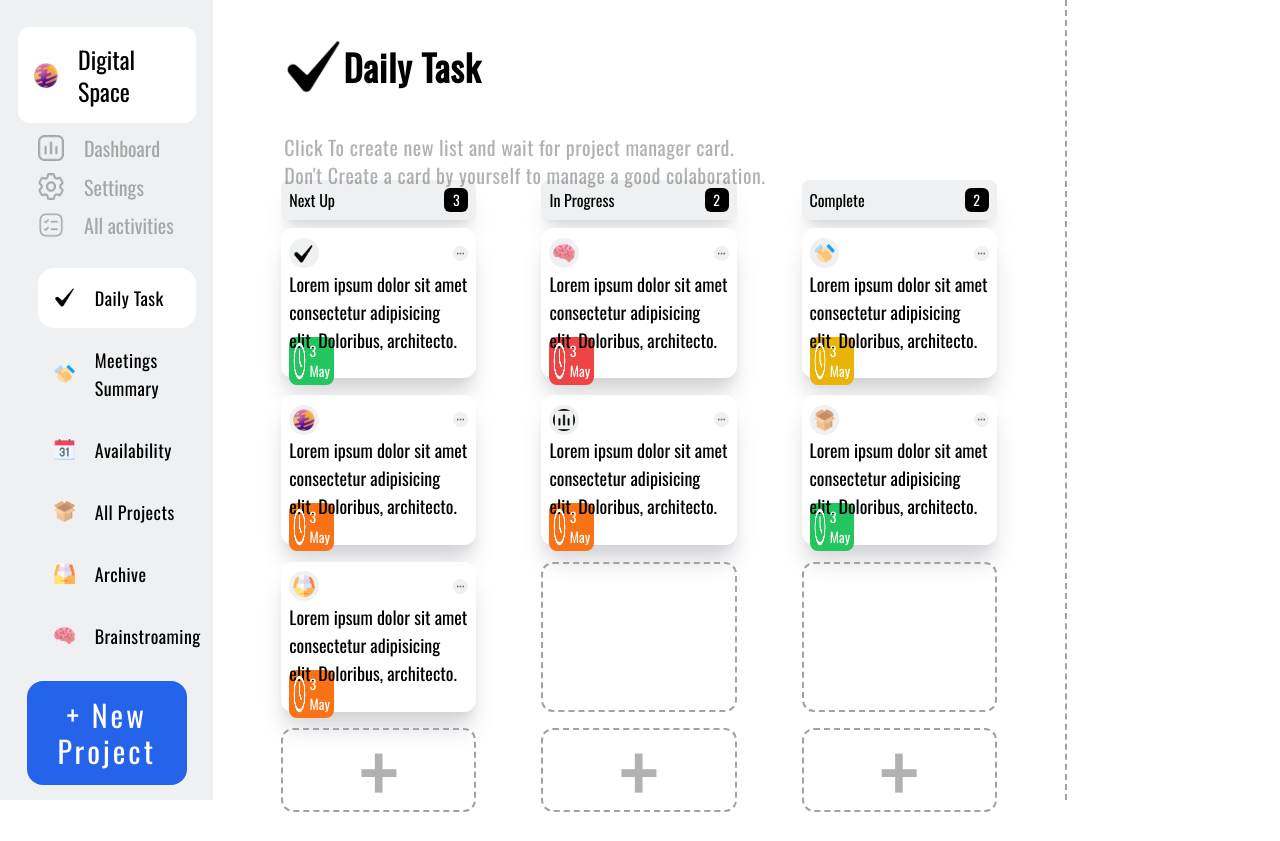
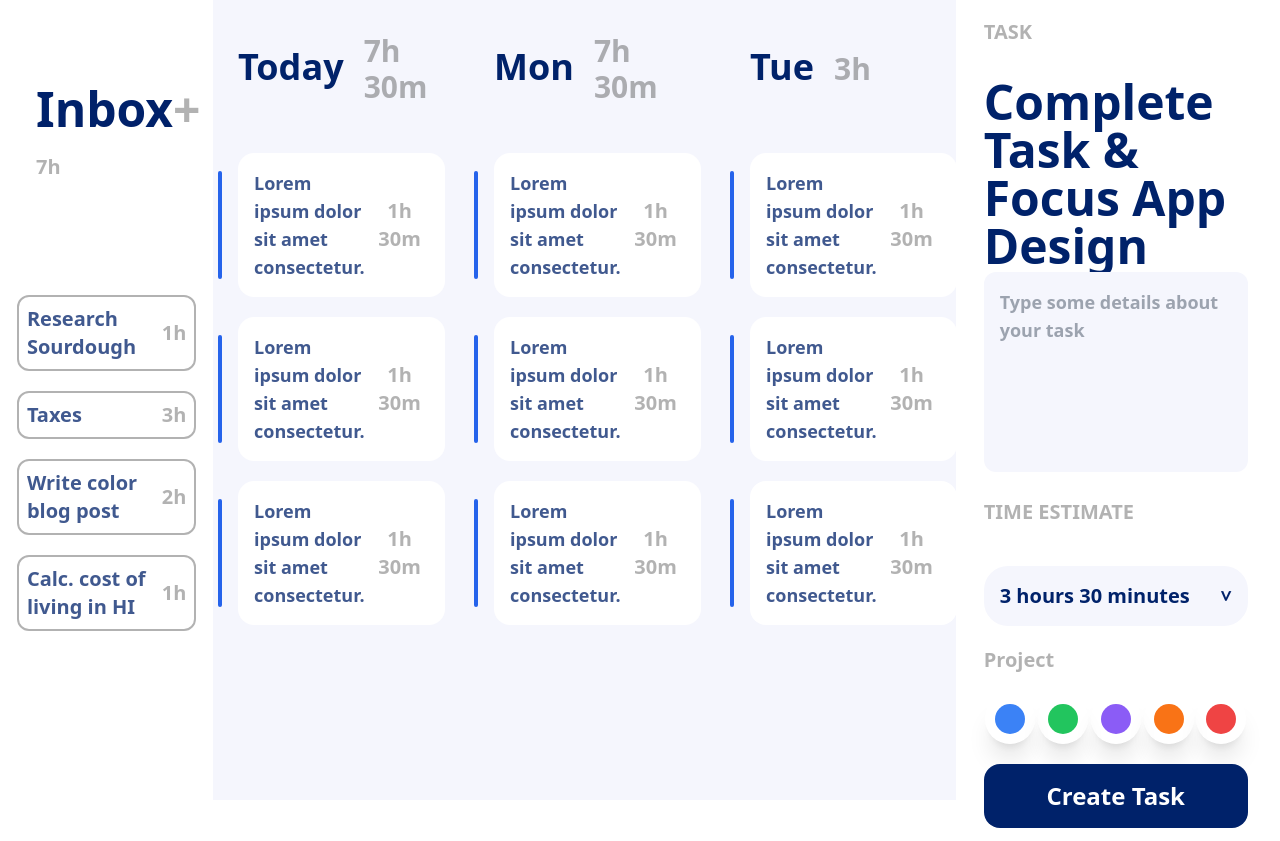
Before and after one commit to pietras333/productivity-app, a React (Create React App) app in the folder frontend/: page /board in a window 1280 px wide. Built offline with nearby package versions, Linux system fonts and the light colour scheme.

Commit message:
Redesigned board page

```diff
--- /dev/null
+++ b/frontend/src/components/Todo.js
@@ -0,0 +1,15 @@
+const todo = (provided) => {
+  const { color, paragraph, duration } = provided;
+
+  return (
+    <li className="w-full mt-5 relative p-4 font-bold text-xl bg-white rounded-2xl flex justify-between items-center">
+      <p className="w-2/3 text-lg text-[rgba(0,34,106,0.75)]">
+        Lorem ipsum dolor sit amet consectetur.
+      </p>
+      <span className="w-1/3 text-center text-[rgba(0,0,0,.3)]">1h 30m</span>
+      <span className="absolute h-3/4 border-l-4 border-blue-600 -left-5 rounded-2xl"></span>
+    </li>
+  );
+};
+
+export default todo;
--- a/frontend/src/index.css
+++ b/frontend/src/index.css
@@ -28,14 +28,6 @@
   clip-path: polygon(50% 0, 100% 38%, 81% 100%, 19% 100%, 0 38%);
 }
 
-* {
-  -ms-overflow-style: none; /* Internet Explorer 10+ */
-  scrollbar-width: none; /* Firefox */
-}
-::-webkit-scrollbar {
-  display: none; /* Safari and Chrome */
-}
-
 @media not all and (min-width: 640px) {
   html {
     scroll-snap-type: y none;
@@ -48,11 +40,8 @@ html {
 }
 
 #root {
-  display: flex;
-  align-items: center;
-  justify-content: space-between;
-  flex-flow: column nowrap;
-  font-family: monospace;
+  width: 100%;
+  height: 100%;
 }
 .gradienttext {
   background: #1fa2ff; /* fallback for old browsers */
--- a/frontend/src/pages/Board.js
+++ b/frontend/src/pages/Board.js
@@ -1,314 +1,174 @@
-import dashboard from "../assets/illustrations/icons/dashboard.png";
-import settings from "../assets/illustrations/icons/settings.png";
-import activities from "../assets/illustrations/icons/activities.png";
-import avatar from "../assets/illustrations/icons/planet-purple.webp";
-import box from "../assets/illustrations/icons/box.png";
-import handshake from "../assets/illustrations/icons/handshake.png";
-import checkmark from "../assets/illustrations/icons/checkmark.png";
-import brain from "../assets/illustrations/icons/brain.png";
-import calendar from "../assets/illustrations/icons/calendar.png";
-import folder from "../assets/illustrations/icons/folder.png";
-import more from "../assets/illustrations/icons/more.png";
-import clock from "../assets/illustrations/icons/clock.png";
+import Todo from "../components/Todo";
 
-const Board = () => {
+const board = () => {
   return (
-    <section className="w-screen h-screen flex font-Oswald">
-      <section className="w-2/12 h-full bg-[#EFF0F1]">
-        <section className="w-full h-2/6 ">
-          <nav className="w-full h-full flex justify-center items-center">
-            <ul className="w-5/6 h-5/6 flex flex-col justify-around items-center">
-              <li className="flex justify-between items-center bg-white rounded-xl p-4">
-                <img src={avatar} alt="user avatar" className="w-1/6" />
-                <h2 className="w-5/6 text-2xl ml-5">Digital Space</h2>
+    <section className="w-screen h-screen flex">
+      <section className="h-full w-2/12">
+        <header className="h-1/3 p-4 text-[#00216A] font-bold flex flex-col justify-center items-start">
+          <section className="text-5xl flex justify-between items-center w-full">
+            <h1 className="ml-5">Inbox </h1>
+            <h1 className="mr-5 text-[rgba(0,0,0,.3)]">+</h1>
+          </section>
+          <h2 className="text-xl ml-5 mt-5 text-[rgba(0,0,0,.3)]">7h</h2>
+        </header>
+        <nav className="h-2/3 flex justify-center items-center">
+          <ul className="w-11/12 h-full flex justify-start items-center flex-col p-2">
+            <li className="border-[rgba(0,0,0,.3)] mt-5 text-xl border-2 rounded-xl p-2 w-full flex justify-between items-center">
+              <h3 className="font-bold text-[rgba(0,34,106,0.75)]">
+                Research Sourdough
+              </h3>
+              <span className="font-bold text-[rgba(0,0,0,.3)]">1h</span>
             </li>
-              <li className="flex justify-between items-center ml-5 opacity-30 hover:cursor-pointer hover:opacity-100">
-                <img src={dashboard} alt="dashboard" className="w-1/6" />
-                <h2 className="w-5/6 text-xl ml-5">Dashboard</h2>
+            <li className="border-[rgba(0,0,0,.3)] mt-5  text-xl border-2 rounded-xl p-2 w-full flex justify-between items-center">
+              <h3 className="font-bold text-[rgba(0,34,106,0.75)]">Taxes</h3>
+              <span className="font-bold text-[rgba(0,0,0,.3)]">3h</span>
             </li>
-              <li className="flex justify-between items-center ml-5 opacity-30 hover:cursor-pointer hover:opacity-100">
-                <img src={settings} alt="settings" className="w-1/6" />
-                <h2 className="w-5/6 text-xl ml-5">Settings</h2>
+            <li className="border-[rgba(0,0,0,.3)] mt-5  text-xl border-2 rounded-xl p-2 w-full flex justify-between items-center">
+              <h3 className="font-bold text-[rgba(0,34,106,0.75)]">
+                Write color blog post
+              </h3>
+              <span className="font-bold text-[rgba(0,0,0,.3)]">2h</span>
             </li>
-              <li className="flex justify-between items-center ml-5 opacity-30 hover:cursor-pointer hover:opacity-100">
-                <img src={activities} alt="activities" className="w-1/6" />
-                <h2 className="w-5/6 text-xl ml-5">All activities</h2>
+            <li className="border-[rgba(0,0,0,.3)] mt-5 text-xl border-2 rounded-xl p-2 w-full flex justify-between items-center">
+              <h3 className="font-bold text-[rgba(0,34,106,0.75)]">
+                Calc. cost of living in HI
+              </h3>
+              <span className="font-bold text-[rgba(0,0,0,.3)]">1h</span>
             </li>
           </ul>
         </nav>
       </section>
-        <section className="w-full h-3/6 flex justify-center items-center">
-          <ul className="w-5/6 h-full text-lg tracking-wide flex flex-col justify-around items-center">
-            <li className="flex justify-between items-center ml-5 hover:cursor-pointer bg-white p-4 rounded-2xl">
-              <img src={checkmark} alt="checkmark" className="w-1/6" />
-              <h2 className="w-5/6 ml-5">Daily Task</h2>
+      <section className="bg-[#F5F6FD] h-full w-7/12 max-w-[58%] overflow-x-scroll">
+        <section className="w-screen h-full flex justify-between items-center">
+          <ul className="w-1/3 h-full ml-1 mr-1 flex flex-col justify-center items-center">
+            <header className="w-10/12 h-1/6 flex text-4xl font-bold justify-start items-center">
+              <h2 className="text-[rgba(0,34,106)]">Today</h2>
+              <span className="text-[rgba(0,0,0,.3)] text-3xl mt-1 ml-5">
+                7h 30m
+              </span>
+            </header>
+            <main className="w-10/12 h-5/6">
+              <ul className="w-full h-full flex flex-col justify-start items-center">
+                <Todo />
+                <Todo />
+                <Todo />
+              </ul>
+            </main>
+          </ul>
+          <ul className="w-1/3 h-full ml-1 mr-1 flex flex-col justify-center items-center">
+            <header className="w-10/12 h-1/6 flex text-4xl font-bold justify-start items-center">
+              <h2 className="text-[rgba(0,34,106)]">Mon</h2>
+              <span className="text-[rgba(0,0,0,.3)] text-3xl mt-1 ml-5">
+                7h 30m
+              </span>
+            </header>
+            <main className="w-10/12 h-5/6">
+              <ul className="w-full h-full flex flex-col justify-start items-center">
+                <Todo />
+                <Todo />
+                <Todo />
+              </ul>
+            </main>
+          </ul>
+          <ul className="w-1/3 h-full ml-1 mr-1 flex flex-col justify-center items-center">
+            <header className="w-10/12 h-1/6 flex text-4xl font-bold justify-start items-center">
+              <h2 className="text-[rgba(0,34,106)]">Tue</h2>
+              <span className="text-[rgba(0,0,0,.3)] text-3xl mt-1 ml-5">
+                3h
+              </span>
+            </header>
+            <main className="w-10/12 h-5/6">
+              <ul className="w-full h-full flex flex-col justify-start items-center">
+                <Todo />
+                <Todo />
+                <Todo />
+              </ul>
+            </main>
+          </ul>
+          <ul className="w-1/3 h-full ml-1 mr-1 flex flex-col justify-center items-center">
+            <header className="w-10/12 h-1/6 flex text-4xl font-bold justify-start items-center">
+              <h2 className="text-[rgba(0,34,106)]">Wed</h2>
+              <span className="text-[rgba(0,0,0,.3)] text-3xl mt-1 ml-5">
+                1h
+              </span>
+            </header>
+            <main className="w-10/12 h-5/6">
+              <ul className="w-full h-full flex flex-col justify-start items-center">
+                <Todo />
+                <Todo />
+                <Todo />
+              </ul>
+            </main>
+          </ul>
+          <ul className="w-1/3 h-full ml-1 mr-1 flex flex-col justify-center items-center">
+            <header className="w-10/12 h-1/6 flex text-4xl font-bold justify-start items-center">
+              <h2 className="text-[rgba(0,34,106)]">Thu</h2>
+              <span className="text-[rgba(0,0,0,.3)] text-3xl mt-1 ml-5">
+                30m
+              </span>
+            </header>
+            <main className="w-10/12 h-5/6">
+              <ul className="w-full h-full flex flex-col justify-start items-center">
+                <Todo />
+                <Todo />
+                <Todo />
+              </ul>
+            </main>
+          </ul>
+        </section>
+      </section>
+      <section className="h-full w-3/12 p-4 flex flex-col justify-center items-center">
+        <header className="w-11/12 h-1/3 flex flex-col justify-center items-start">
+          <h3 className="text-[rgba(0,0,0,.3)] text-xl font-bold">TASK</h3>
+          <h2 className="text-[rgb(0,34,106)] text-5xl font-bold mt-8">
+            Complete Task & Focus App Design
+          </h2>
+        </header>
+        <section className="h-2/3 w-11/12">
+          <textarea
+            name=""
+            id=""
+            cols="30"
+            rows="6"
+            className="w-full bg-[#F5F6FD] rounded-xl border-2-[#F5F6FD] p-4 text-lg font-bold resize-none"
+            placeholder="Type some details about your task"
+          />
+          <h3 className="font-bold mt-5 text-xl text-[rgba(0,0,0,.3)]">
+            TIME ESTIMATE
+          </h3>
+          <button className="w-full">
+            <section className="bg-[#F5F6FD] mt-10 rounded-3xl flex justify-between items-center p-4 text-xl font-bold text-[rgb(0,34,106)]">
+              <p>3 hours 30 minutes</p>
+              <span className="rotate-90">&gt;</span>
+            </section>
+          </button>
+          <h3 className="font-bold mt-5 text-xl text-[rgba(0,0,0,.3)]">
+            Project
+          </h3>
+          <ul className="w-full flex justify-around items-center mt-5">
+            <li className="w-[50px] h-[50px] rounded-[50%] shadow-xl flex justify-center items-center">
+              <span className="bg-blue-500 w-[30px] h-[30px] rounded-2xl"></span>
             </li>
-            <li className="flex justify-between items-center ml-5 hover:cursor-pointer bg-transparent p-4 rounded-2xl">
-              <img src={handshake} alt="handshake" className="w-1/6" />
-              <h2 className="w-5/6 ml-5">Meetings Summary</h2>
+            <li className="w-[50px] h-[50px] rounded-[50%] shadow-xl flex justify-center items-center">
+              <span className="bg-green-500 w-[30px] h-[30px] rounded-2xl"></span>
             </li>
-            <li className="flex justify-between items-center ml-5 hover:cursor-pointer bg-transparent p-4 rounded-2xl">
-              <img src={calendar} alt="calendar" className="w-1/6" />
-              <h2 className="w-5/6 ml-5">Availability</h2>
+            <li className="w-[50px] h-[50px] rounded-[50%] shadow-xl flex justify-center items-center">
+              <span className="bg-violet-500 w-[30px] h-[30px] rounded-2xl"></span>
             </li>
-            <li className="flex justify-between items-center ml-5 hover:cursor-pointer bg-transparent p-4 rounded-2xl">
-              <img src={box} alt="box" className="w-1/6" />
-              <h2 className="w-5/6 ml-5">All Projects</h2>
+            <li className="w-[50px] h-[50px] rounded-[50%] shadow-xl flex justify-center items-center">
+              <span className="bg-orange-500 w-[30px] h-[30px] rounded-2xl"></span>
             </li>
-            <li className="flex justify-between items-center ml-5 hover:cursor-pointer bg-transparent p-4 rounded-2xl">
-              <img src={folder} alt="folder" className="w-1/6" />
-              <h2 className="w-5/6 ml-5">Archive</h2>
-            </li>
-            <li className="flex justify-between items-center ml-5 hover:cursor-pointer bg-transparent p-4 rounded-2xl">
-              <img src={brain} alt="brain" className="w-1/6" />
-              <h2 className="w-5/6 ml-5">Brainstroaming</h2>
+            <li className="w-[50px] h-[50px] rounded-[50%] shadow-xl flex justify-center items-center">
+              <span className="bg-red-500 w-[30px] h-[30px] rounded-2xl"></span>
             </li>
           </ul>
-        </section>
-        <section className="w-full h-1/6 flex justify-center items-center">
-          <button className="text-3xl bg-blue-600 p-4 rounded-2xl w-3/4 text-white tracking-widest">
-            + New Project
+          <button className=" w-full p-4 rounded-2xl text-white font-bold text-2xl mt-5 bg-[rgb(0,34,106)]">
+            Create Task
           </button>
         </section>
       </section>
-      <section className="w-8/12 h-full border-r-2 border-dashed border-r-zinc-400">
-        <header className="w-full h-1/4 flex justify-center items-center">
-          <section className="w-10/12 h-full flex justify-start items-start flex-col">
-            <section className="w-full h-4/6 flex justify-start items-center">
-              <img src={checkmark} alt="checkmark" className="w-1/12" />
-              <h2 className="text-4xl font-bold tracking-wide">Daily Task</h2>
-            </section>
-            <section className="w-full h-2/6 text-xl opacity-30 tracking-wide">
-              <p>
-                Click <span></span> To create new list and wait for project
-                manager card.
-              </p>
-              <p>
-                Don't Create a card by yourself to manage a good colaboration.
-              </p>
-            </section>
-          </section>
-        </header>
-        <main className="w-full h-3/4 flex justify-center items-center flex-col">
-          <header className="w-11/12 h-[8%]">
-            <ul className="w-full h-full flex justify-around items-center">
-              <li className="bg-[#EFF0F1] w-1/4 flex p-2 justify-between rounded-lg shadow-xl">
-                Next Up
-                <span className="w-6 bg-black rounded-md text-white flex justify-center items-center text-sm">
-                  3
-                </span>
-              </li>
-              <li className="bg-[#EFF0F1] w-1/4 flex p-2 justify-between rounded-lg shadow-xl">
-                In Progress
-                <span className="w-6 bg-black rounded-md text-white flex justify-center items-center text-sm">
-                  2
-                </span>
-              </li>
-              <li className="bg-[#EFF0F1] w-1/4 flex p-2 justify-between rounded-lg shadow-xl">
-                Complete
-                <span className="w-6 bg-black rounded-md text-white flex justify-center items-center text-sm">
-                  2
-                </span>
-              </li>
-            </ul>
-          </header>
-          <section className="w-11/12 h-5/6 flex justify-around items-center">
-            <ul className="w-1/4 h-full flex flex-col justify-around items-stretch">
-              <li className="w-full h-[30%]">
-                <section className="w-full h-full bg-white p-2 shadow-xl rounded-xl shadow-zinc-300">
-                  <header className="w-full h-1/4 flex justify-between items-center">
-                    <img
-                      src={checkmark}
-                      alt="brain"
-                      className="w-2/12 p-1 bg-[#EFF0F1] rounded-2xl"
-                    />
-                    <img
-                      src={more}
-                      alt="brain"
-                      className="w-1/12 p-1 bg-[#EFF0F1] rounded-2xl"
-                    />
-                  </header>
-                  <main className="w-full h-2/4 text-black text-lg">
-                    Lorem ipsum dolor sit amet consectetur adipisicing elit.
-                    Doloribus, architecto.
-                  </main>
-                  <section className="w-full h-1/4">
-                    <section className="bg-green-500 text-white text-sm p-1 flex w-3/12 rounded-lg">
-                      <img src={clock} alt="clock" className="w-4/12 invert" />
-                      <h2 className="ml-1">3 May</h2>
-                    </section>
-                  </section>
-                </section>
-              </li>
-              <li className="w-full h-[30%]">
-                <section className="w-full h-full bg-white p-2 shadow-xl rounded-xl shadow-zinc-300">
-                  <header className="w-full h-1/4 flex justify-between items-center">
-                    <img
-                      src={avatar}
-                      alt="brain"
-                      className="w-2/12 p-1 bg-[#EFF0F1] rounded-2xl"
-                    />
-                    <img
-                      src={more}
-                      alt="brain"
-                      className="w-1/12 p-1 bg-[#EFF0F1] rounded-2xl"
-                    />
-                  </header>
-                  <main className="w-full h-2/4 text-black text-lg">
-                    Lorem ipsum dolor sit amet consectetur adipisicing elit.
-                    Doloribus, architecto.
-                  </main>
-                  <section className="bg-orange-500 text-white text-sm p-1 flex w-3/12 rounded-lg">
-                    <img src={clock} alt="clock" className="w-4/12 invert" />
-                    <h2 className="ml-1">3 May</h2>
-                  </section>
-                </section>
-              </li>
-              <li className="w-full h-[30%] ">
-                <section className="w-full h-full bg-white p-2 shadow-xl rounded-xl shadow-zinc-300">
-                  <header className="w-full h-1/4 flex justify-between items-center">
-                    <img
-                      src={folder}
-                      alt="brain"
-                      className="w-2/12 p-1 bg-[#EFF0F1] rounded-2xl"
-                    />
-                    <img
-                      src={more}
-                      alt="brain"
-                      className="w-1/12 p-1 bg-[#EFF0F1] rounded-2xl"
-                    />
-                  </header>
-                  <main className="w-full h-2/4 text-black text-lg">
-                    Lorem ipsum dolor sit amet consectetur adipisicing elit.
-                    Doloribus, architecto.
-                  </main>
-                  <section className="bg-orange-500 text-white text-sm p-1 flex w-3/12 rounded-lg">
-                    <img src={clock} alt="clock" className="w-4/12 invert" />
-                    <h2 className="ml-1">3 May</h2>
-                  </section>
-                </section>
-              </li>
-            </ul>
-            <ul className="w-1/4 h-full flex flex-col justify-around items-stretch">
-              <li className="w-full h-[30%] ">
-                <section className="w-full h-full bg-white p-2 shadow-xl rounded-xl shadow-zinc-300">
-                  <header className="w-full h-1/4 flex justify-between items-center">
-                    <img
-                      src={brain}
-                      alt="brain"
-                      className="w-2/12 p-1 bg-[#EFF0F1] rounded-2xl"
-                    />
-                    <img
-                      src={more}
-                      alt="brain"
-                      className="w-1/12 p-1 bg-[#EFF0F1] rounded-2xl"
-                    />
-                  </header>
-                  <main className="w-full h-2/4 text-black text-lg">
-                    Lorem ipsum dolor sit amet consectetur adipisicing elit.
-                    Doloribus, architecto.
-                  </main>
-                  <section className="bg-red-500 text-white text-sm p-1 flex w-3/12 rounded-lg">
-                    <img src={clock} alt="clock" className="w-4/12 invert" />
-                    <h2 className="ml-1">3 May</h2>
-                  </section>
-                </section>
-              </li>
-              <li className="w-full h-[30%] ">
-                <section className="w-full h-full bg-white p-2 shadow-xl rounded-xl shadow-zinc-300">
-                  <header className="w-full h-1/4 flex justify-between items-center">
-                    <img
-                      src={dashboard}
-                      alt="brain"
-                      className="w-2/12 p-1 bg-[#EFF0F1] rounded-2xl"
-                    />
-                    <img
-                      src={more}
-                      alt="brain"
-                      className="w-1/12 p-1 bg-[#EFF0F1] rounded-2xl"
-                    />
-                  </header>
-                  <main className="w-full h-2/4 text-black text-lg">
-                    Lorem ipsum dolor sit amet consectetur adipisicing elit.
-                    Doloribus, architecto.
-                  </main>
-                  <section className="bg-orange-500 text-white text-sm p-1 flex w-3/12 rounded-lg">
-                    <img src={clock} alt="clock" className="w-4/12 invert" />
-                    <h2 className="ml-1">3 May</h2>
-                  </section>
-                </section>
-              </li>
-              <li className="w-full h-[30%] border-dashed border-2 border-zinc-400 rounded-xl"></li>
-            </ul>
-            <ul className="w-1/4 h-full flex flex-col justify-around items-stretch">
-              <li className="w-full h-[30%] ">
-                <section className="w-full h-full bg-white p-2 shadow-xl rounded-xl shadow-zinc-300">
-                  <header className="w-full h-1/4 flex justify-between items-center">
-                    <img
-                      src={handshake}
-                      alt="brain"
-                      className="w-2/12 p-1 bg-[#EFF0F1] rounded-2xl"
-                    />
-                    <img
-                      src={more}
-                      alt="brain"
-                      className="w-1/12 p-1 bg-[#EFF0F1] rounded-2xl"
-                    />
-                  </header>
-                  <main className="w-full h-2/4 text-black text-lg">
-                    Lorem ipsum dolor sit amet consectetur adipisicing elit.
-                    Doloribus, architecto.
-                  </main>
-                  <section className="bg-yellow-500 text-white text-sm p-1 flex w-3/12 rounded-lg">
-                    <img src={clock} alt="clock" className="w-4/12 invert" />
-                    <h2 className="ml-1">3 May</h2>
-                  </section>
-                </section>
-              </li>
-              <li className="w-full h-[30%] ">
-                <section className="w-full h-full bg-white p-2 shadow-xl rounded-xl shadow-zinc-300">
-                  <header className="w-full h-1/4 flex justify-between items-center">
-                    <img
-                      src={box}
-                      alt="brain"
-                      className="w-2/12 p-1 bg-[#EFF0F1] rounded-2xl"
-                    />
-                    <img
-                      src={more}
-                      alt="brain"
-                      className="w-1/12 p-1 bg-[#EFF0F1] rounded-2xl"
-                    />
-                  </header>
-                  <main className="w-full h-2/4 text-black text-lg">
-                    Lorem ipsum dolor sit amet consectetur adipisicing elit.
-                    Doloribus, architecto.
-                  </main>
-                  <section className="bg-green-500 text-white text-sm p-1 flex w-3/12 rounded-lg">
-                    <img src={clock} alt="clock" className="w-4/12 invert" />
-                    <h2 className="ml-1">3 May</h2>
-                  </section>
-                </section>
-              </li>
-              <li className="w-full h-[30%] border-dashed border-2 border-zinc-400 rounded-xl"></li>
-            </ul>
-          </section>
-          <section className="w-11/12 h-1/6">
-            <ul className="w-full h-full flex justify-around items-center">
-              <li className="w-1/4 h-5/6 border-dashed border-2 border-zinc-400 rounded-xl flex justify-center items-center">
-                <h2 className="opacity-30 text-8xl">+</h2>
-              </li>
-              <li className="w-1/4 h-5/6 border-dashed border-2 border-zinc-400 rounded-xl flex justify-center items-center">
-                <h2 className="opacity-30 text-8xl">+</h2>
-              </li>
-              <li className="w-1/4 h-5/6 border-dashed border-2 border-zinc-400 rounded-xl flex justify-center items-center">
-                <h2 className="opacity-30 text-8xl">+</h2>
-              </li>
-            </ul>
-          </section>
-        </main>
-      </section>
-      <section className="w-2/12 h-full"></section>
     </section>
   );
 };
-export default Board;
+
+export default board;
--- a/frontend/src/pages/HomePage.js
+++ b/frontend/src/pages/HomePage.js
@@ -135,7 +135,7 @@ const HomePage = () => {
   };
 
   return (
-    <section className={`${dark ? "dark" : ""}`}>
+    <section className={`${dark ? "dark" : ""} overflow-hidden`}>
       <section
         ref={homeRef}
         id="home"
```
Lines whose indentation alone changed are shown as unchanged.
